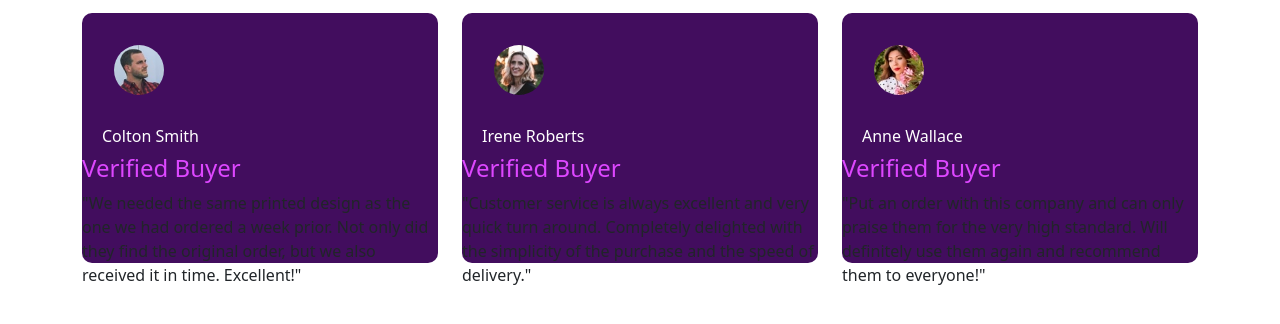
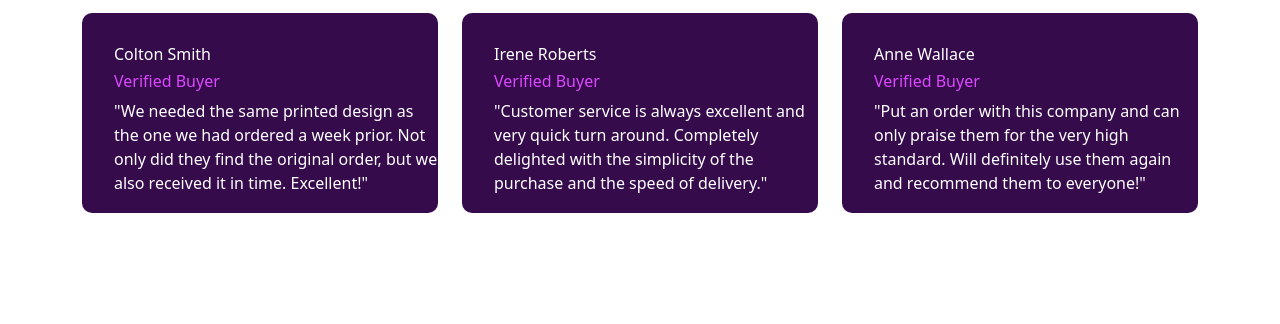
Before and after one commit to IvanNakov10/daily-5, a plain HTML site: page index.html in a window 1280 px wide. Shown: the part 390-714 px from the top of the page. Drawn offline with nearby package versions, Linux system fonts and the light colour scheme.

Commit message:
dekstop done

```diff
--- a/index.html
+++ b/index.html
@@ -67,24 +67,29 @@
         </div>
         <div class="col-md-4">
           <div class="p-review">
-            <img class="p-img" src="/daily-5/images/image-colton.jpg" alt="person">
+
+            <div class="buyers">
             <h3 class="name">Colton Smith </h3>
             <h4 class="buyer">Verified Buyer</h4>
-            <p>
+          </div>
+          <div class="p">
+            <p class="text-r">
               "We needed the same printed design as the one we had ordered a week prior.
               Not only did they find the original order, but we also received it in time.
               Excellent!"
             </p>
           </div>
+          </div>
         </div>
          <div class="col-md-4">
           <div class="p-review">
-            <div>
-            <img class="p-img" src="/daily-5/images/image-irene.jpg" alt="person">
-            <h3 class="name">Irene Roberts </h3>
-            <h4 class="buyer">Verified Buyer</h4>
-          </div>
-            <p>
+
+
+            <div class="buyers">
+              <h3 class="name">Irene Roberts </h3>
+              <h4 class="buyer">Verified Buyer</h4>
+            </div>
+            <p class="text-r">
               "Customer service is always excellent and very quick turn around. Completely
               delighted with the simplicity of the purchase and the speed of delivery."
 
@@ -93,10 +98,12 @@
          </div>
          <div class="col-md-4">
           <div class="p-review">
-            <img class="p-img" src="/daily-5/images/image-anne.jpg" alt="person">
-            <h3 class="name">Anne Wallace </h3>
-            <h4 class="buyer">Verified Buyer</h4>
-            <p>
+
+            <div class="buyers">
+              <h3 class="name">Anne Wallace </h3>
+              <h4 class="buyer">Verified Buyer</h4>
+            </div>
+            <p class="text-r">
               "Put an order with this company and can only praise them for the very high
           standard. Will definitely use them again and recommend them to everyone!"
             </p>
--- a/style.css
+++ b/style.css
@@ -50,26 +50,33 @@
 }
 
 .p-review {
-    background-color: hsl(279, 76%, 21%);
+    background-color: hsl(279, 75%, 17%);
     border-radius: 10px;
-    height: 250px;
-}
 
-.p-img {
-    border-radius: 50px;
-    width: 50px;
-    height: 50px;
-    margin-left: 2em;
-    margin-top: 2em;
+    height: 200px;
 }
 
 .name {
     color: hsl(309, 100%, 100%);
     font-size: 1em;
-    margin-top: 2em;
-    margin-left: 1.25em;
+    padding-top: 2em;
+    margin-left: 2em
 }
 
 .buyer {
     color: hsl(289, 100%, 64%);
+    font-size: 1em;
+    margin-left: 2em
 }
+
+
+
+.text-r {
+    color: hsl(309, 100%, 100%);
+    margin-left: 2em;
+    padding-bottom: 2em;
+}
+
+.p {
+    display: block;
+}
```
